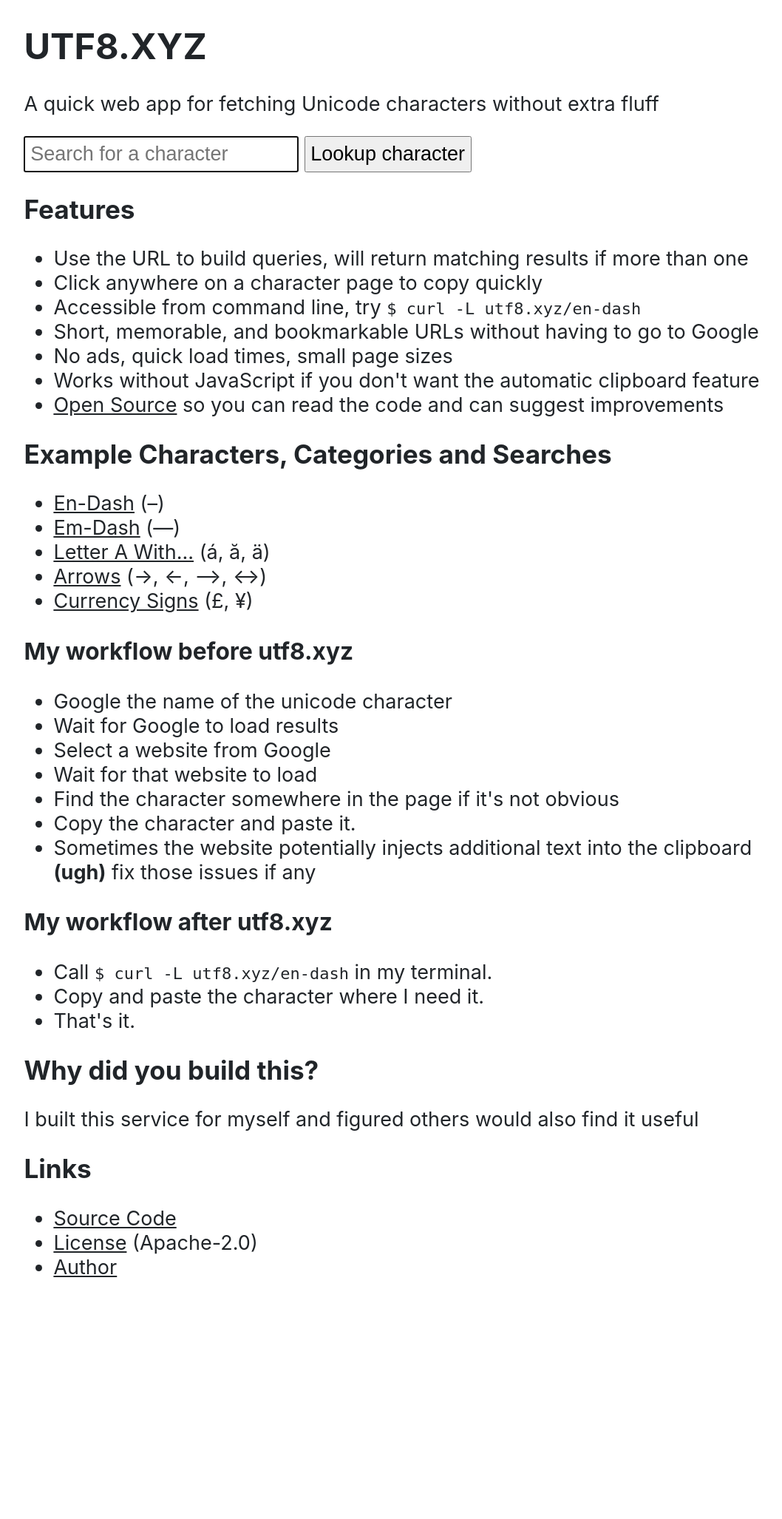
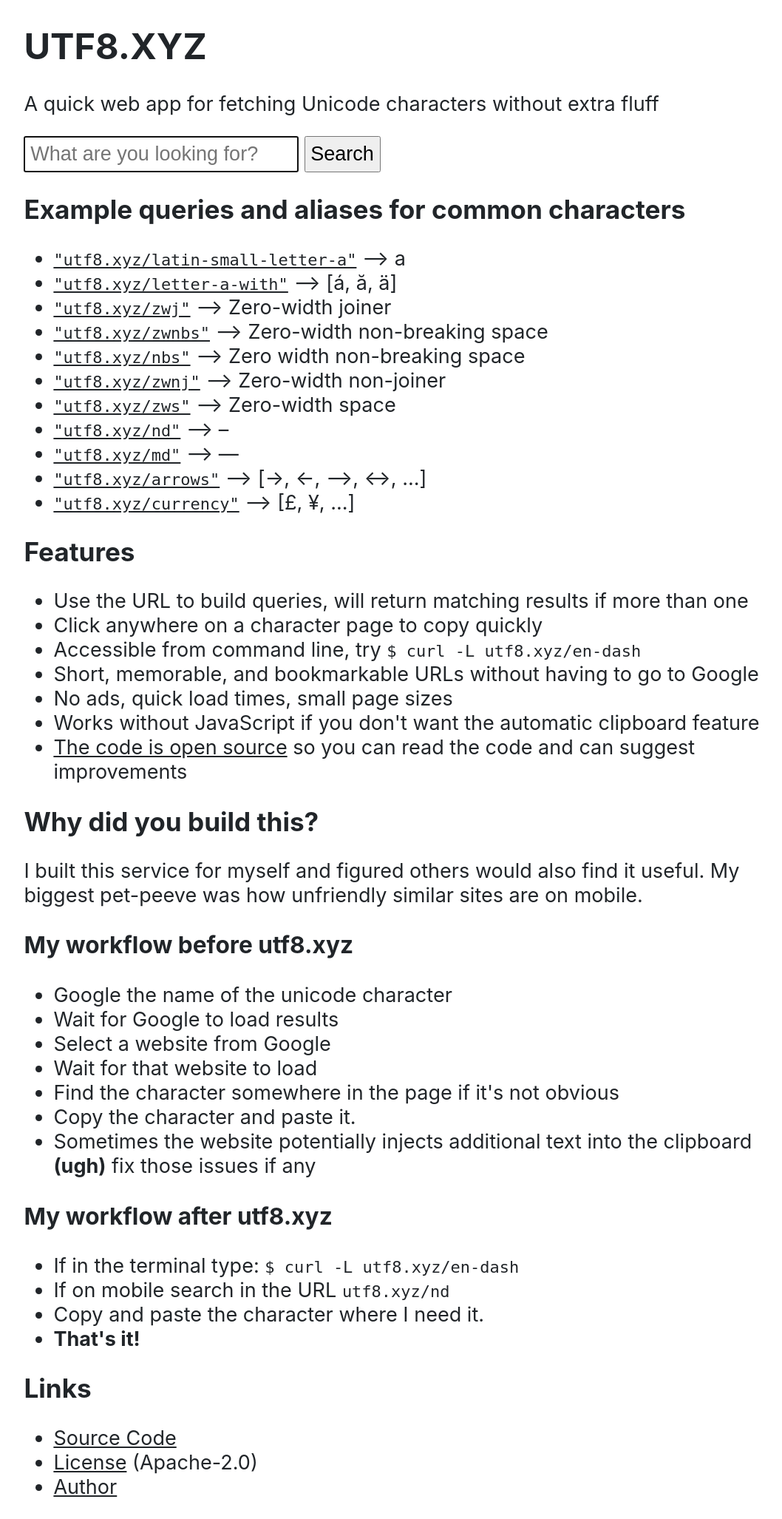
Before and after one commit to sethmlarson/utf8.xyz, a Flask app: page / in a window 1280 px wide. Shown: the whole page at 74% size, without its empty margins (102-1160 px from the left). Before the commit the page ends 1727 px from the top, so only its background shows below. Run offline with Flask 2, Linux system fonts and the light colour scheme.

Commit message:
Add aliases for common codepoints

```diff
--- a/app.py
+++ b/app.py
@@ -13,6 +13,15 @@
 
 app = Flask(__name__)
 categories = ["arrows", "currency"]
+aliases = {
+    "zwj": ("zero-width-joiner", "Zero-width joiner"),
+    "zwnbs": ("zero-width-no-break-space", "Zero-width non-breaking space"),
+    "nbs": ("zero-width-no-break-space", "Zero width non-breaking space"),
+    "zwnj": ("zero-width-non-joiner", "Zero-width non-joiner"),
+    "zws": ("zero-width-space", "Zero-width space"),
+    "nd": ("en-dash", "–"),
+    "md": ("em-dash", "—"),
+}
 
 
 def get_db():
@@ -52,7 +61,7 @@
 def index():
     if request.method == "POST":
         return redirect(url_for("category_or_char", char=request.form.get("char")))
-    return render_template("index.html")
+    return render_template("index.html", aliases=aliases)
 
 
 @app.errorhandler(Exception)
@@ -84,6 +93,10 @@
 
 @app.route("/<string:char>")
 def category_or_char(char):
+    # Resolve aliases
+    if char in aliases:
+        return redirect(url_for("category_or_char", char=aliases[char][0]), code=307)
+
     db = get_db().cursor()
 
     if char in categories:
--- a/build-db.py
+++ b/build-db.py
@@ -7,7 +7,7 @@
 
 currency = []
 arrows = []
-unicode_version = "14.0.0"
+unicode_version = "15.0.0"
 
 
 def normalize(x):
--- a/templates/index.html
+++ b/templates/index.html
@@ -5,10 +5,20 @@
 <p>A quick web app for fetching Unicode characters without extra fluff</p>
 
 <form method="post">
-    <input type="text" name="char" placeholder="Search for a character" autofocus>
-    <button type="submit">Lookup character</button>
+    <input type="text" name="char" placeholder="What are you looking for?" autofocus>
+    <button type="submit">Search</button>
 </form>
 
+<h2>Example queries and aliases for common characters</h2>
+<ul>
+    <li><a href="/latin-small-letter-a"><code>"utf8.xyz/latin-small-letter-a"</code></a> ⟶ a</li>
+    <li><a href="/letter-a-with"><code>"utf8.xyz/letter-a-with"</code></a> ⟶ [á, ӑ, ӓ]</li>
+    {% for alias_from, (alias_to, character) in aliases.items() %}
+    <li><a href="/{{ alias_from }}"><code>"utf8.xyz/{{ alias_from }}"</code></a> ⟶ {{ character }}</li>
+    {% endfor %}
+    <li><a href="/arrows"><code>"utf8.xyz/arrows"</code></a> ⟶ [→, ←, ⟶, ↔, ...]</li>
+    <li><a href="/currency"><code>"utf8.xyz/currency"</code></a> ⟶ [£, ¥, ...]</li>
+</ul>
 <h2>Features</h2>
 <ul>
     <li>Use the URL to build queries, will return matching results if more than one</li>
@@ -17,16 +27,10 @@
     <li>Short, memorable, and bookmarkable URLs without having to go to Google</li>
     <li>No ads, quick load times, small page sizes</li>
     <li>Works without JavaScript if you don't want the automatic clipboard feature</li>
-    <li><a href="https://github.com/sethmlarson/utf8.xyz">Open Source</a> so you can read the code and can suggest improvements</li>
+    <li><a href="https://github.com/sethmlarson/utf8.xyz">The code is open source</a> so you can read the code and can suggest improvements</li>
 </ul>
-<h2>Example Characters, Categories and Searches</h2>
-<ul>
-    <li><a href="/en-dash">En-Dash</a> (–)</li>
-    <li><a href="/em-dash">Em-Dash</a> (—)</li>
-    <li><a href="/letter-a-with">Letter A With...</a> (á, ӑ, ӓ)</li>
-    <li><a href="/arrows">Arrows</a> (→, ←, ⟶, ↔)</li>
-    <li><a href="/currency">Currency Signs</a> (£, ¥)</li>
-</ul>
+<h2>Why did you build this?</h2>
+<p>I built this service for myself and figured others would also find it useful. My biggest pet-peeve was how unfriendly similar sites are on mobile.</p>
 <h3>My workflow before utf8.xyz</h3>
 <ul>
     <li>Google the name of the unicode character</li>
@@ -39,12 +43,11 @@
 </ul>
 <h3>My workflow after utf8.xyz</h3>
 <ul>
-    <li>Call <code>$ curl -L utf8.xyz/en-dash</code> in my terminal.</li>
+    <li>If in the terminal type: <code>$ curl -L utf8.xyz/en-dash</code></li>
+    <li>If on mobile search in the URL <code>utf8.xyz/nd</code></li>
     <li>Copy and paste the character where I need it.</li>
-    <li>That's it.</li>
+    <li><strong>That's it!</strong></li>
 </ul>
-<h2>Why did you build this?</h2>
-<p>I built this service for myself and figured others would also find it useful</p>
 <h2>Links</h2>
 <ul>
     <li><a href="https://github.com/sethmlarson/utf8.xyz">Source Code</a></li>
```
Also changed, not shown: requirements.txt (+13 -7 lines), utf8.db, 1 other file.
